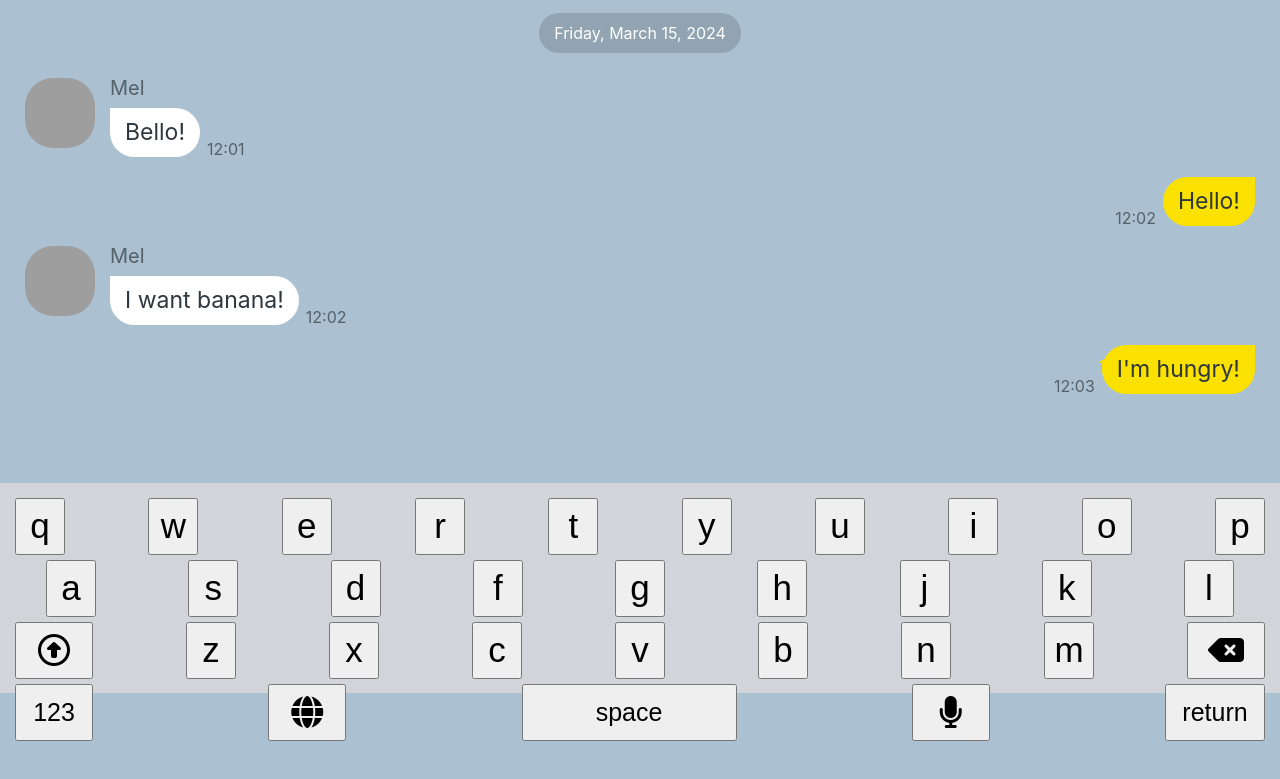
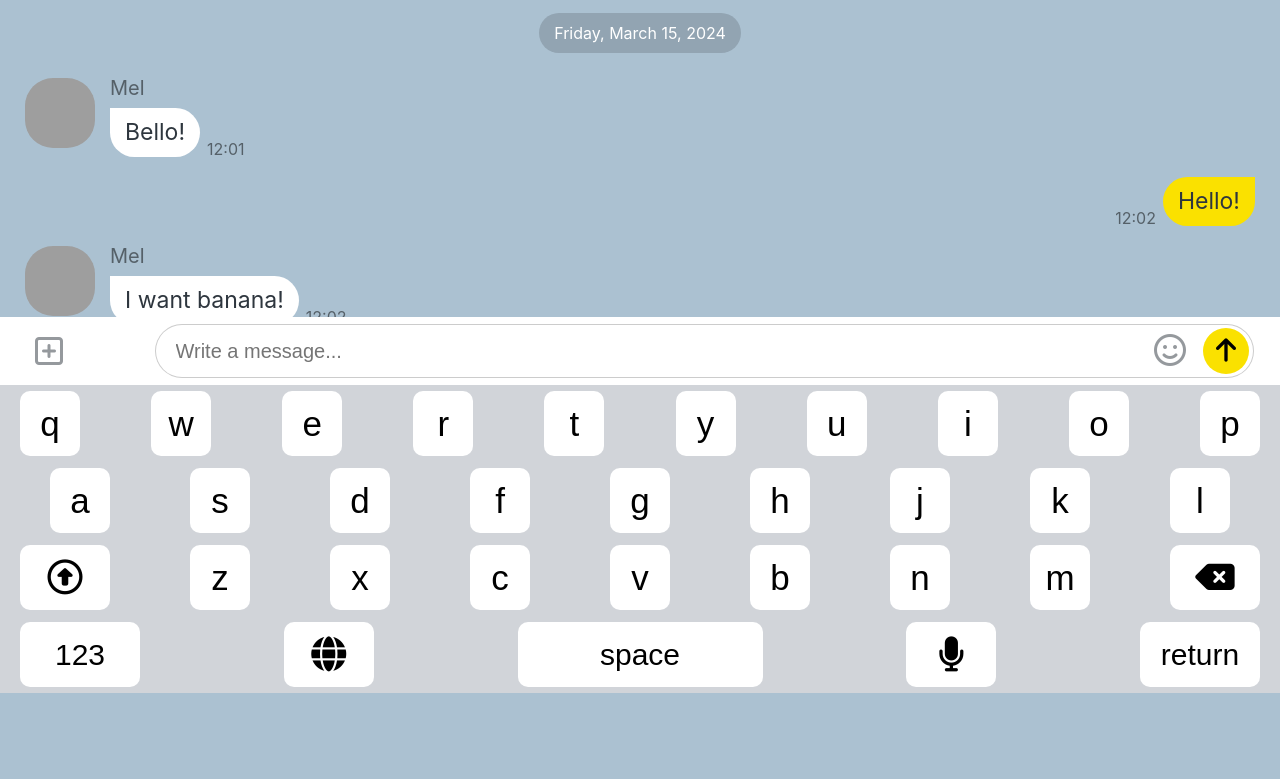
Before and after one commit to baejii/kokoa-clone-2024, a plain HTML site: page chat.html in a window 1280 px wide. Shown: the part 107-886 px from the top of the page. Drawn offline with Linux system fonts and the light colour scheme; grey boxes are pictures that could not be loaded.

Commit message:
adding keyboard

```diff
--- a/chat.html
+++ b/chat.html
@@ -81,7 +81,8 @@
             </div>
         </main>
 
-        <form class="reply">
+        <footer class="chat-footer">
+            <div class="reply">
                 <div class="reply__column">
                     <i class="fa-regular fa-square-plus fa-2x"></i>
                 </div>
@@ -92,9 +93,9 @@
                         <i class="fa-solid fa-arrow-up fa-2x"></i>
                     </button>
                 </div>
-        </form>
+            </div>
 
-        <form class="keyboard">
+            <div class="keyboard">
                 <div class="keyboard__row">
                     <button>q</button>
                     <button>w</button>
@@ -119,7 +120,7 @@
                     <button>l</button>
                 </div>
                 <div class="keyboard__row">
-                <button class="keyboard__btn"><i class="fa-regular fa-circle-up"></i></button>
+                    <button class="keyboard__btn-icon"><i class="fa-regular fa-circle-up"></i></button>
                     <button>z</button>
                     <button>x</button>
                     <button>c</button>
@@ -127,17 +128,17 @@
                     <button>b</button>
                     <button>n</button>
                     <button>m</button>
-                <button class="keyboard__btn"><i class="fa-solid fa-delete-left"></i></button>
+                    <button class="keyboard__btn-icon"><i class="fa-solid fa-delete-left"></i></button>
                 </div>
                 <div class="keyboard__row">
-                <button class="keyboard__num">123</button>
-                <button class="keyboard__btn"><i class="fa-solid fa-globe"></i></button>
-                <button class="keyboard__font">space</button>
-                <button class="keyboard__btn"><i class="fa-solid fa-microphone"></i></button>
-                <button>return</button>
+                    <button class="keyboard__btn-num">123</button>
+                    <button class="keyboard__btn-icon"><i class="fa-solid fa-globe"></i></button>
+                    <button class="keyboard__btn-font">space</button>
+                    <button class="keyboard__btn-icon"><i class="fa-solid fa-microphone"></i></button>
+                    <button class="keyboard__btn-num">return</button>
                 </div>
-        </form>
-
+            </div>
+        </footer>
 
         <script
             src="https://kit.fontawesome.com/321432d0c8.js"
--- a/css/screens/chat.css
+++ b/css/screens/chat.css
@@ -1,6 +1,7 @@
 #chat-screen {
     background-color: #abc1d1;
-    height: 500vh;
+    height: 200vh;
+    position: relative;
 }
 .main-chat {
     margin-top: 100px;
@@ -70,9 +71,13 @@
     flex-direction: row-reverse;
 }
 
+.chat-footer {
+    width: 100%;
+    position: fixed;
+    bottom: 0;
+}
+
 .reply {
-    position: fixed;
-    bottom: 100;
     width: 100%;
     background-color: white;
     display: flex;
@@ -127,49 +132,37 @@
 }
 
 .keyboard {
-    position: fixed;
-    bottom: 0;
-    display: flex;
-    flex-direction: column;
-    justify-content: space-around;
-    background-color: #d1d5d9;
     width: 100%;
-    height: 23.8%;
-    padding: 10px 0;
+    background-color: #D1D4D9;
 }
 .keyboard__row {
+    padding: 6px 0px;
     display: flex;
     justify-content: space-between;
-    align-items: center;
-    margin: 0 15px;
+    margin: 0px 20px;
 }
-.keyboard__row:first-child {
-    margin-top: 5px;
+.keyboard__row:nth-child(2) {
+    margin: 0px 50px;
 }
 .keyboard__row button {
+    width: 60px;
+    height: 65px;
+    font-size: 35px;
     display: flex;
     justify-content: center;
     align-items: center;
-    font-size: 35px;
-    width: 50px;
-    height: 57px;
-    margin-bottom: 5px;
+    border-radius: 10px;
+    background-color: white;
+    border: none;
 }
-.keyboard__row:nth-child(2) {
-    margin: 0 46px;
+.keyboard__row .keyboard__btn-icon {
+    width: 90px;
 }
-.keyboard__row:nth-child(3) .keyboard__btn,
-.keyboard__row:nth-child(4) .keyboard__btn {
-    font-size: 32px;
-    width: 78px;
+.keyboard__row .keyboard__btn-num {
+    width: 120px;
+    font-size: 30px;
 }
-.keyboard__row:nth-child(4) button{
-    width: 100px;
-    font-size: 25px;
+.keyboard__row .keyboard__btn-font {
+    font-size: 30px;
+    width: 245px;
 }
-.keyboard__row:nth-child(4) .keyboard__num {
-    width: 78px;
-}
-.keyboard__row:nth-child(4) .keyboard__font {
-    width: 215px;
-}
```
Also changed, not shown: friends.html (+2 -2 lines). Lines whose indentation alone changed are shown as unchanged.
